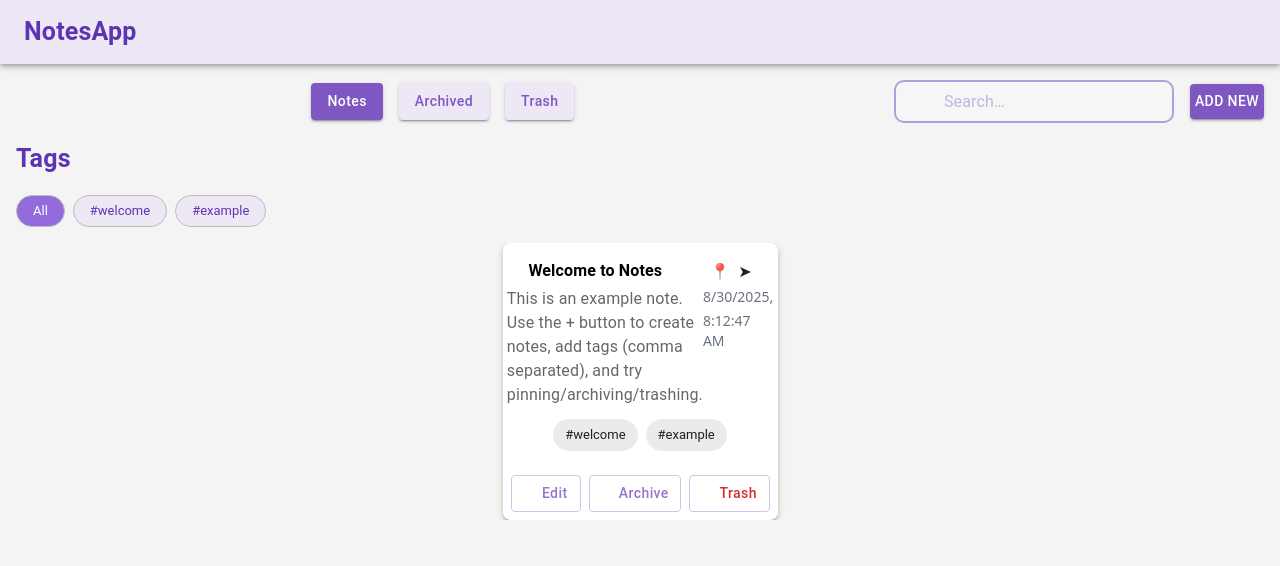
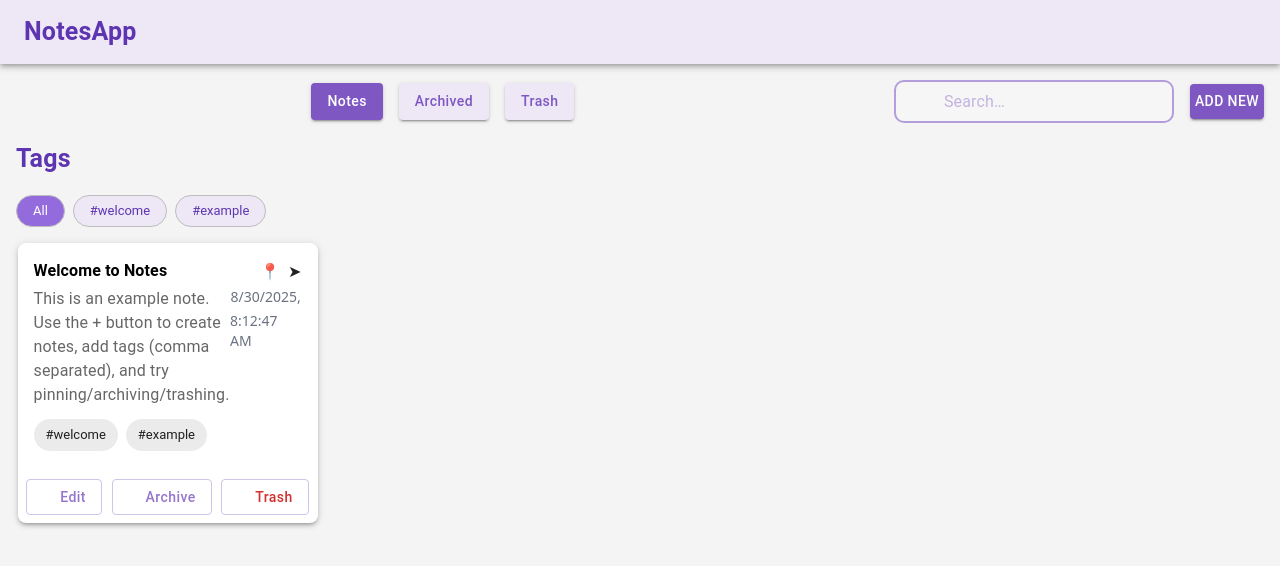
Before and after one commit to Sajitha94/project_01_NotesApp, a React (Vite) app: page / in a window 1280 px wide. Shown: the top 566 px of the page. Built offline with nearby package versions, Linux system fonts and the light colour scheme; some icons are missing.

Commit message:
card aliment issue fixed

```diff
--- a/src/components/CardPage.jsx
+++ b/src/components/CardPage.jsx
@@ -103,13 +103,19 @@ function CardPage() {
   };
   console.log(notes, "notes");
   return (
-    <Box className="flex contain-content justify-center items-center mx-5 gap-5  flex-wrap ">
+    <Box className=" grid xl:grid-cols-4 lg:grid-cols-3 md:grid-cols-2 grid-cols-1 mx-5 gap-5  justify-items-center ">
       {filteredNotes.map((card, idx) => (
         <Card
-          sx={{ maxWidth: { xs: 300, lg: 275 }, borderRadius: 2, boxShadow: 3 }}
+          sx={{
+            width: "300px",
+            height: "280px",
+            borderRadius: 2,
+            boxShadow: 3,
+          }}
+          className="flex justify-between flex-col"
           key={idx}
         >
-          <CardContent className="flex justify-between items-center flex-col">
+          <CardContent className="flex justify-between flex-col">
             <Box className="flex justify-between   gap-12 mb-1">
               <Typography
                 gutterBottom
@@ -139,17 +145,18 @@ function CardPage() {
                 </Box>
               </Box>
             </Box>
-            <Box className="flex justify-between ">
+            <Box className="flex justify-between  ">
               <Typography
                 sx={{
                   color: "text.secondary",
                   mb: 1.5,
                   wordWrap: "break-word",
+                  width: "200px",
                 }}
               >
                 {card.description}
               </Typography>
-              <Box className="flex  flex-col justify-start items-center gap-1 text-sm text-gray-500">
+              <Box className="flex  flex-col justify-start items-center gap-1 text-sm text-gray-500 ">
                 <Box>{card.date},</Box>
                 <Box>{card.time}</Box>
               </Box>
```
